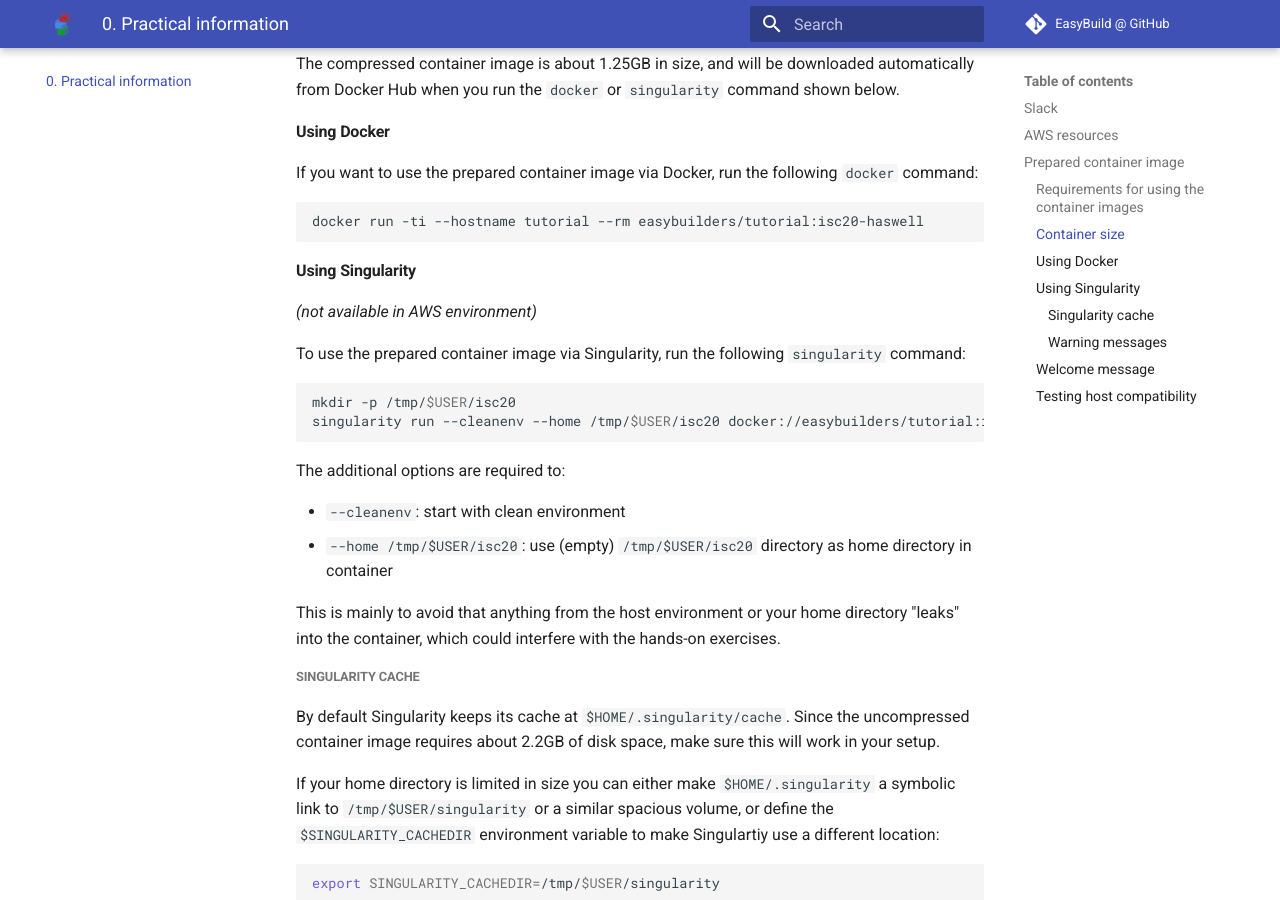
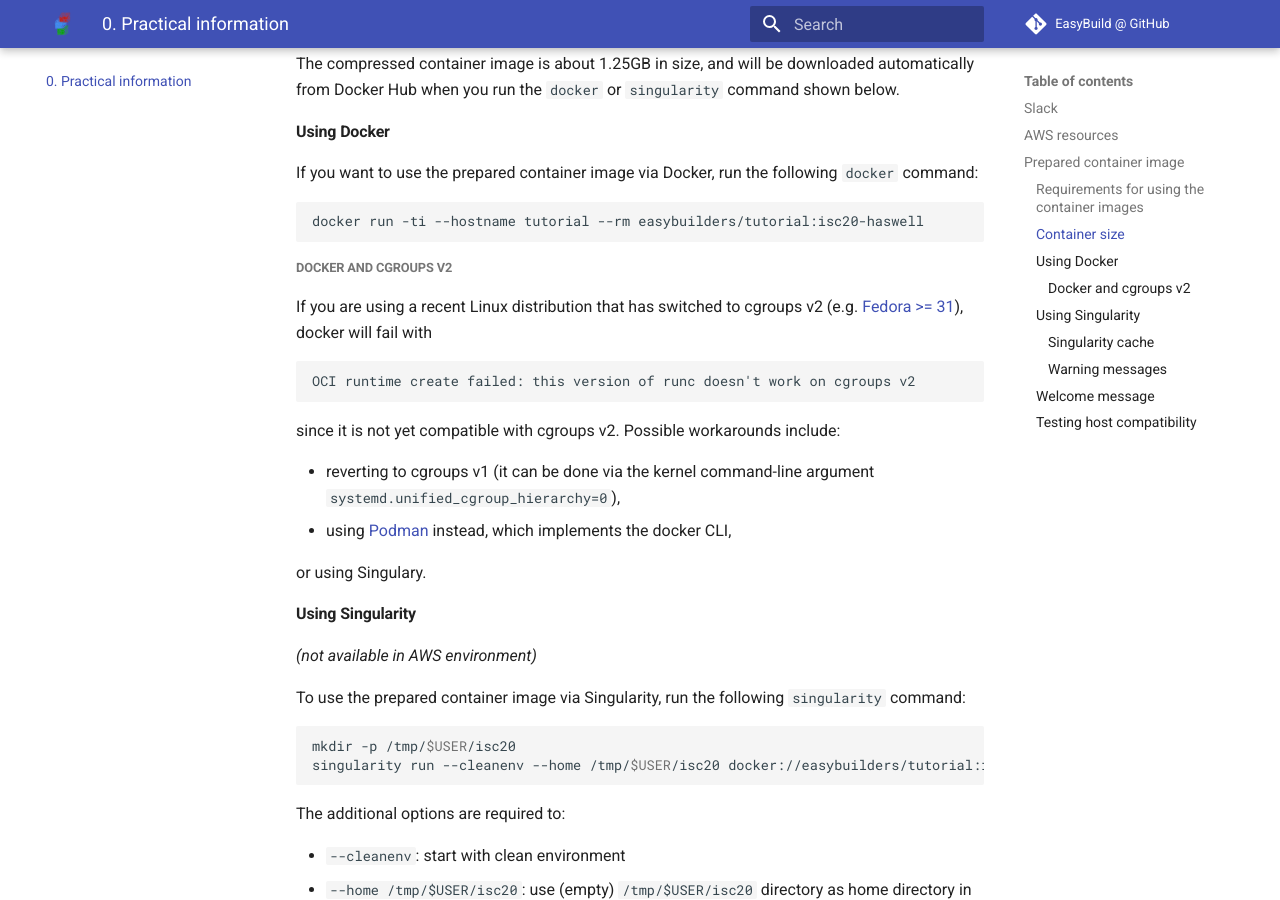
Before and after one commit to easybuilders/easybuild-tutorial, an MkDocs documentation site: the page built from docs/practical_information/README.md, in a window 1280 px wide and 900 px high, scrolled down 1394 px. Built offline with MkDocs 1.6.1 and Material for MkDocs 9.7.7, drawn with Linux system fonts in a browser that asks for light colours.

Commit message:
add section about docker and cgroups v2

````diff
--- a/docs/practical_information/README.md
+++ b/docs/practical_information/README.md
@@ -62,6 +62,21 @@ run the following `docker` command:
 docker run -ti --hostname tutorial --rm easybuilders/tutorial:isc20-haswell
 ```
 
+##### Docker and cgroups v2
+
+If you are using a recent Linux distribution that has switched to cgroups v2
+ (e.g. [Fedora >= 31](https://www.redhat.com/sysadmin/fedora-31-control-group-v2)), docker will fail with
+
+```
+OCI runtime create failed: this version of runc doesn't work on cgroups v2
+```
+
+since it is not yet compatible with cgroups v2. Possible workarounds include:
+
+* reverting to cgroups v1 (it can be done via the kernel command-line argument `systemd.unified_cgroup_hierarchy=0`),
+* using [Podman](https://podman.io/) instead, which implements the docker CLI,
+
+or using Singulary.
 
 #### Using Singularity
 
````
